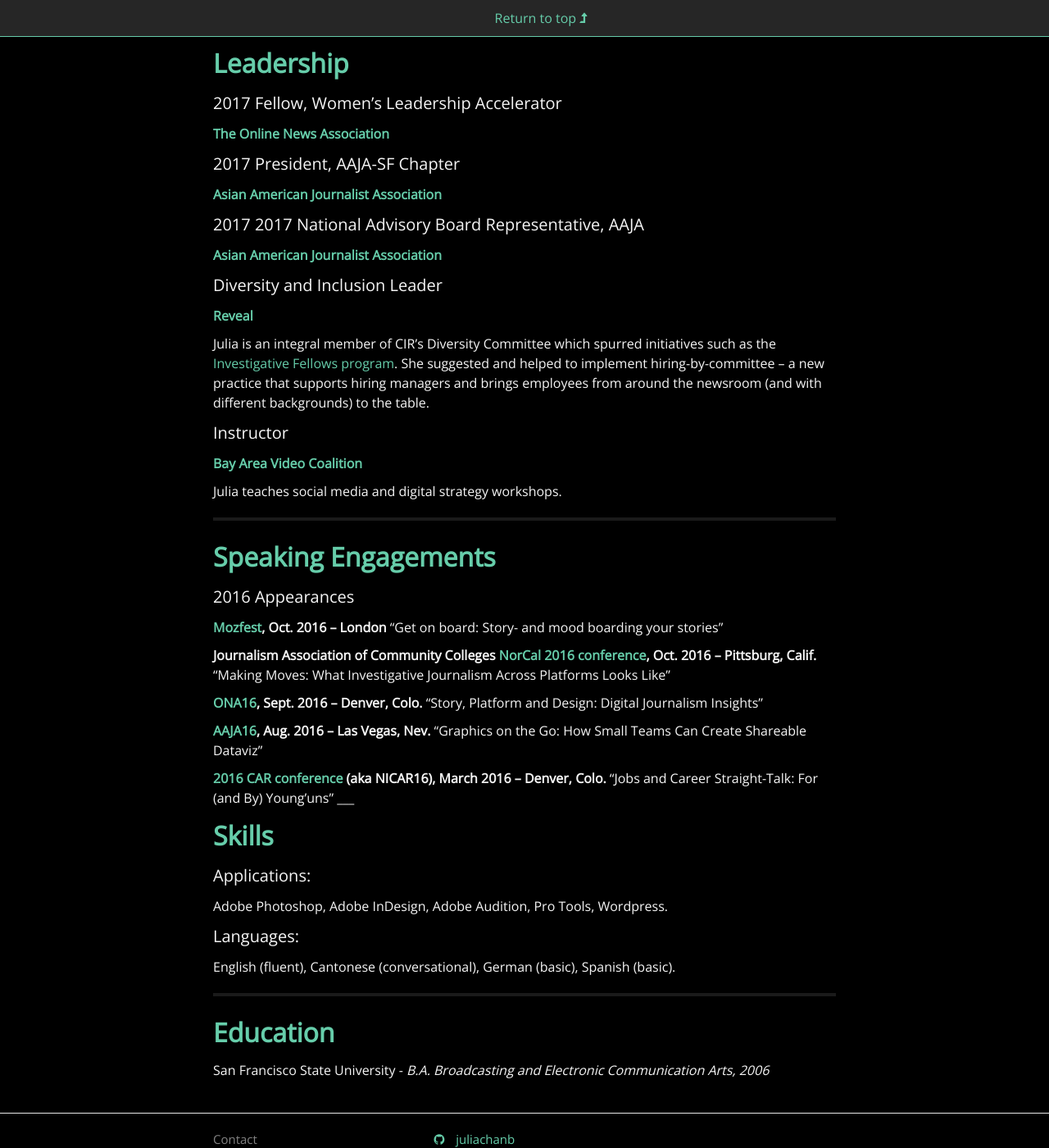
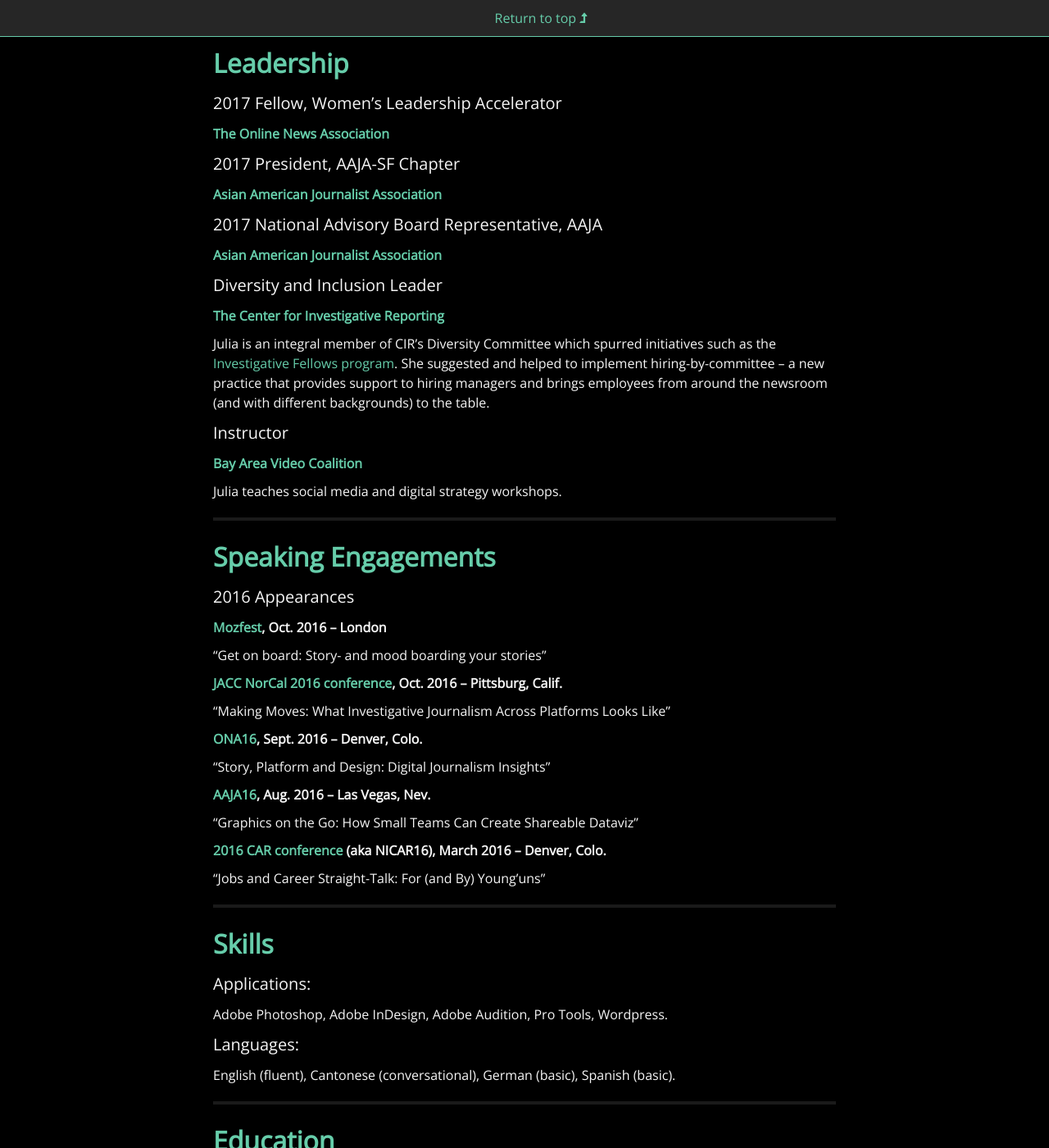
Before and after one commit to juliachanb/juliachanb.github.io, a Jekyll site: the page built from pages/resume.md, in a window 1280 px wide and 1400 px high, scrolled down 2410 px. Shown: the whole window at 82% size. Built offline with Jekyll 4.4.1, drawn with Linux system fonts in a browser that asks for light colours; nearby versions of some CDN libraries; some web fonts are replaced.

Commit message:
edited speaking stuffs

```diff
--- a/pages/resume.md
+++ b/pages/resume.md
@@ -95,13 +95,13 @@
 #### 2017 President, AAJA-SF Chapter
 **[Asian American Journalist Association](http://www.aaja.org/where-you-can-find-aaja/)**
 
-#### 2017 2017 National Advisory Board Representative, AAJA
+#### 2017 National Advisory Board Representative, AAJA
 **[Asian American Journalist Association](http://www.aaja.org/board-of-directors/)**
 
 #### Diversity and Inclusion Leader
-**[Reveal](https://www.revealnews.org/about-us/the-2016-17-reveal-investigative-fellows/)**
+**[The Center for Investigative Reporting](https://www.revealnews.org/about-us/the-2016-17-reveal-investigative-fellows/)**
 
-Julia is an integral member of CIR's Diversity Committee which spurred initiatives such as the [Investigative Fellows program](https://www.revealnews.org/about-us/the-2016-17-reveal-investigative-fellows/). She suggested and helped to implement hiring-by-committee – a new practice that supports hiring managers and brings employees from around the newsroom (and with different backgrounds) to the table.
+Julia is an integral member of CIR's Diversity Committee which spurred initiatives such as the [Investigative Fellows program](https://www.revealnews.org/about-us/the-2016-17-reveal-investigative-fellows/). She suggested and helped to implement hiring-by-committee – a new practice that provides support to hiring managers and brings employees from around the newsroom (and with different backgrounds) to the table.
 
 #### Instructor
 **[Bay Area Video Coalition](https://www.bavc.org/)**
@@ -114,20 +114,27 @@
 
 #### 2016 Appearances
 **[Mozfest](https://mozillafestival.org/), Oct. 2016 – London**
+
 “Get on board: Story- and mood boarding your stories”
 
-**Journalism Association of Community Colleges [NorCal 2016 conference](http://jacconline.org/norcal-2016/), Oct. 2016 – Pittsburg, Calif.**
+**[JACC NorCal 2016 conference](http://jacconline.org/norcal-2016/), Oct. 2016 – Pittsburg, Calif.**
+
 “Making Moves: What Investigative Journalism Across Platforms Looks Like”
 
 **[ONA16](http://ona16.journalists.org/), Sept. 2016 – Denver, Colo.**
+
 “Story, Platform and Design: Digital Journalism Insights”
 
 **[AAJA16](http://www.aaja.org/category/convention/las-vegas-2016/), Aug. 2016 – Las Vegas, Nev.**
+
 “Graphics on the Go: How Small Teams Can Create Shareable Dataviz”
 
 **[2016 CAR conference](https://ire.org/conferences/nicar2016/) (aka NICAR16), March 2016 – Denver, Colo.**
+
 “Jobs and Career Straight-Talk: For (and By) Young’uns”
+
 ___
+
 
 ## **Skills**
 
```
